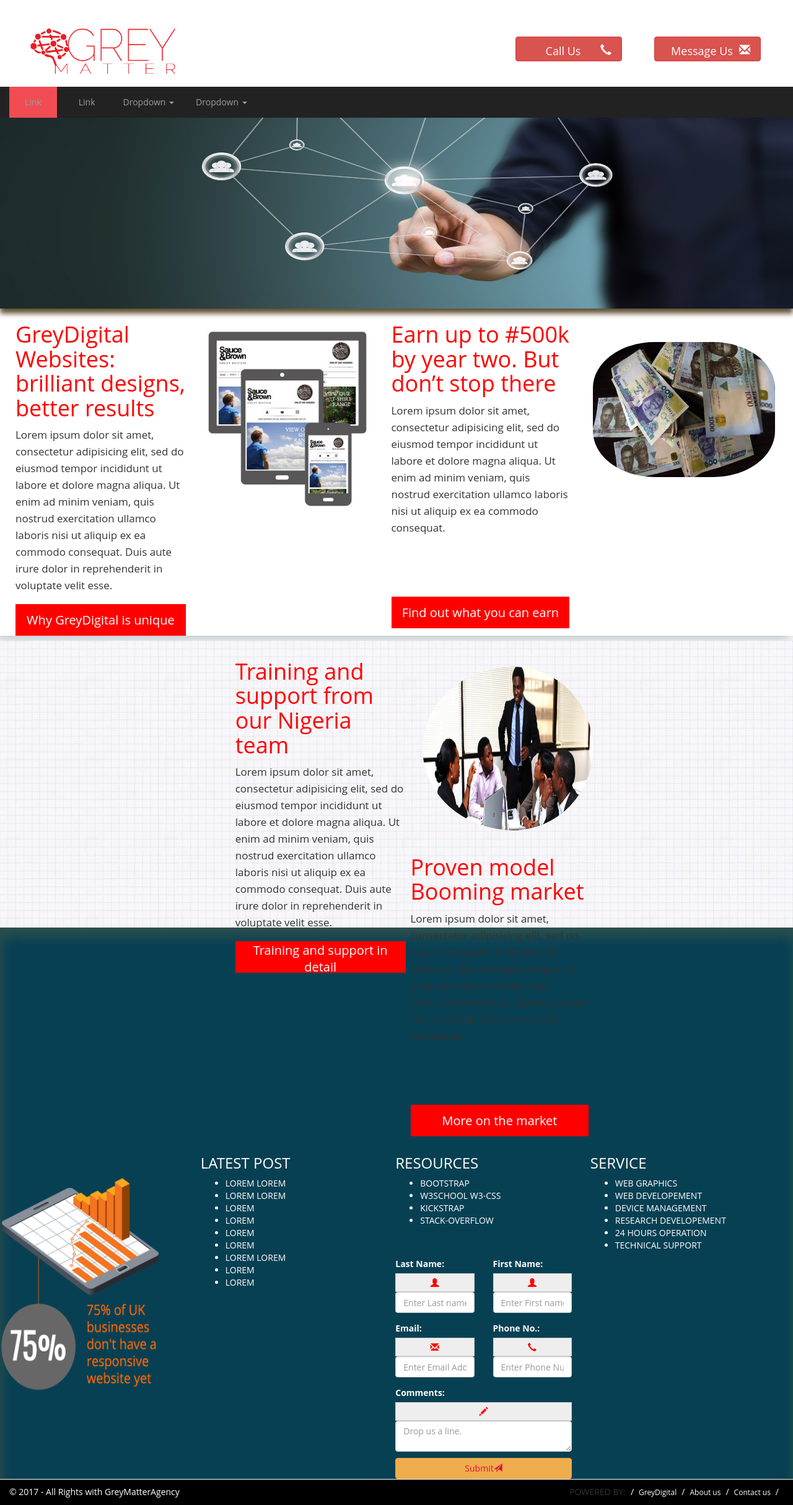
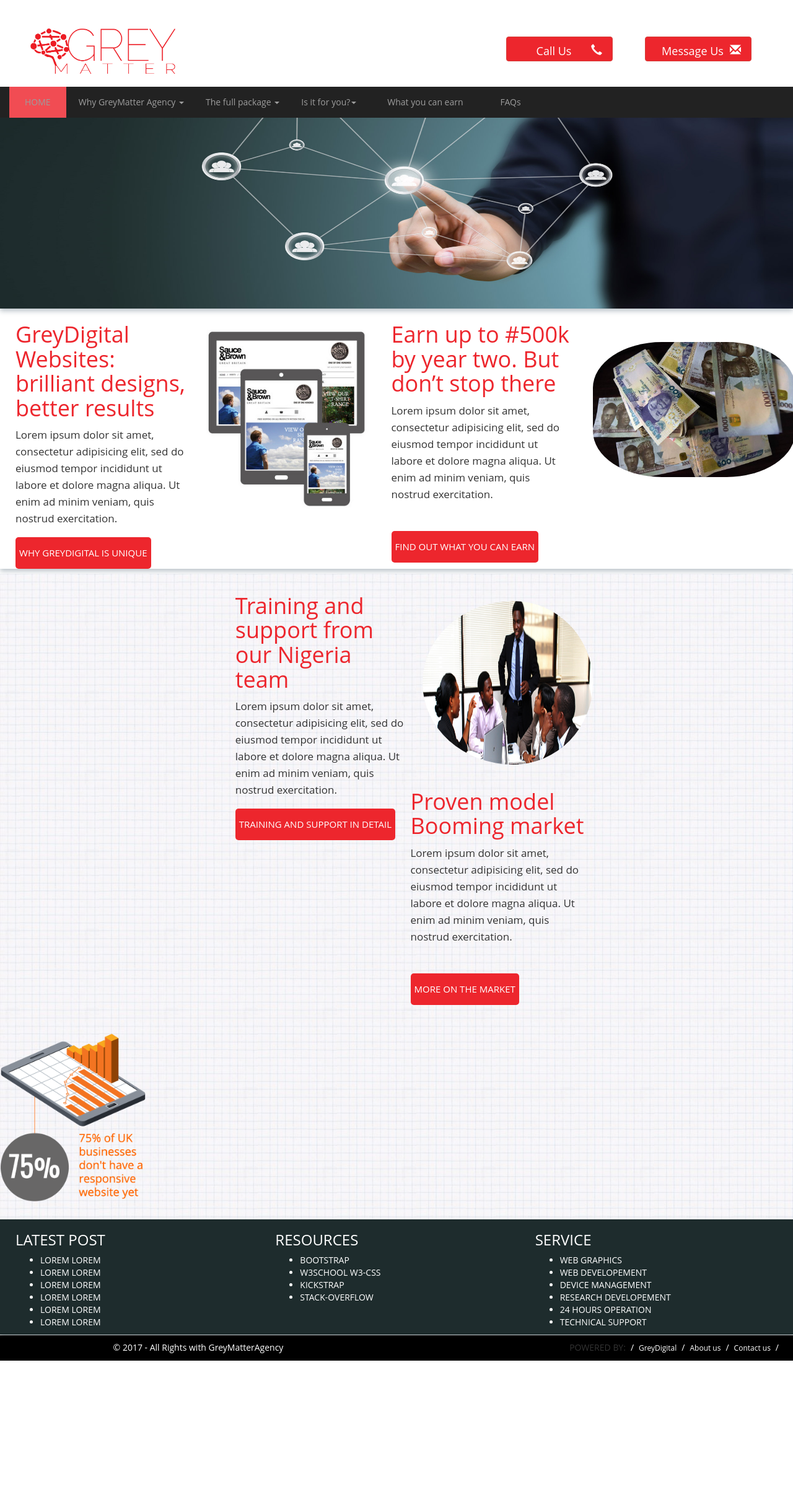
Before and after one commit to biggiedad/greyfranchise, a plain HTML site: page index.html in a window 1280 px wide. Shown: the whole page at 62% size. After the commit the page ends 2196 px from the top, so only its background shows below. Drawn offline with nearby package versions, Linux system fonts and the light colour scheme; a script that the page names is missing; a web font is replaced by a local one.

Commit message:
header.css

```diff
--- /dev/null
+++ b/css/header.css
@@ -0,0 +1,56 @@
+body {
+    margin: 0px;
+    font-family:  "Open Sans",sans-serif;
+}
+.container {
+    width: 100%;
+    margin: 0px;
+    padding: 0px;
+
+}
+.logo {
+    content: url(../images/real.png);
+    margin-top: 30px;
+    height: 100px;
+    padding-left: 38px;
+}
+
+#butt{
+    border-radius: 4px !important;
+    margin-right: 52px;
+    margin-top: 59px;
+    height: 40px;
+    float: right;
+    width: 172px;
+    background-color: #ED262D;
+}
+.navbar-inverse .navbar-nav > li.dropdown:hover > a,
+.navbar-inverse .navbar-nav > li.dropdown:hover > a:hover,
+.navbar-inverse .navbar-nav > li.dropdown:hover > a:focus {
+    background-color: #F14C53;
+    color: #ffff;
+
+}
+li.dropdown:hover > .dropdown-menu {
+    display: block;
+    background-color: #222222;
+    color: #ffff !important;
+    text-align: left;
+}
+.nav > li:hover {
+    background-color: #F14C53 !important;
+}
+
+.bann {
+    content: url(../images/ban2.jpg);
+    width: 100%;
+    height: 318px;
+        box-shadow: 0px 4px 8px 0px rgb(188, 196, 202);
+}
+
+#mynavbar {
+    margin: 0px !important;
+    border-radius: 0px;
+    border-style: none;
+    top: 10px;
+}
--- a/css/styles.css
+++ b/css/styles.css
@@ -22,6 +22,7 @@ body {
     height: 40px;
     float: right;
     width: 172px;
+    background-color: #ED262D;
 }
 .navbar-inverse .navbar-nav > li.dropdown:hover > a,
 .navbar-inverse .navbar-nav > li.dropdown:hover > a:hover,
@@ -44,7 +45,7 @@ li.dropdown:hover > .dropdown-menu {
     content: url(../images/ban2.jpg);
     width: 100%;
     height: 318px;
-        box-shadow: 0px 8px 8px 0px rgb(97, 81, 52);
+        box-shadow: 0px 4px 8px 0px rgb(188, 196, 202);
 }
 
 #mynavbar {
@@ -69,7 +70,7 @@ li.dropdown:hover > .dropdown-menu {
 
 }
 h1 {
-    color: red;
+    color: #ED262D;
     font-stretch: condensed
 }
 td {
@@ -78,26 +79,30 @@ td {
     width: 100%;
 }
 #butt1 {
-    width: 100%;
-    background-color: red;
+    width: auto;
+    background-color: #ED262D;
     color: white;
-    font-size: 20px;
+    font-size: 15px;
     border: none;
     height: 51px;
     margin-top: 17px;
+    border-radius: 5px;
+    text-transform: uppercase;
 }
 #butt2 {
-    width: 100%;
-    background-color: red;
+    width: auto;
+    background-color: #ED262D;
     color: white;
-    font-size: 20px;
+    font-size: 15px;
     border: none;
     height: 51px;
-    margin-top: 98px;
+    margin-top: 46px;
+    border-radius: 5px;
+    text-transform: uppercase;
 }
 .bann1 {
     content: url(../images/im1.jpg);
-    width: 100%;
+    width: auto;
     height: 311px;
     margin-top: 52px;
     padding-left: 0px;
@@ -107,7 +112,7 @@ td {
 
 .bann2 {
     content: url(../images/im2.jpg);
-    width: 100%;
+    width: auto;
     height: 218px;
     margin-top: 72px;
     margin-left: -13px;
@@ -115,9 +120,9 @@ td {
 }
 .bann2b {
     content: url(../images/im4.png);
-    width: 100%;
-    height: 388px;
-    margin-top: 48px;
+    width: auto;
+    height: 307px;
+    margin-top: 29px;
     margin-left: -13px;
     border-radius: 34%;
 }
@@ -134,15 +139,15 @@ td {
 }
 
 #con {
-    background-color: #084053;
+    background-color: #1E2C2D;
     color: white;
     margin-bottom: -96px;
     padding-left: 25px;
     padding-right: 12px;
-    width: 100%;
-        box-shadow: inset 2px 14px 20px 0px rgba(214, 157, 54, 0.18);
+    width: auto;
+   box-shadow: 0px 4px 8px 0px rgb(188, 196, 202);
 }
-}
+
 #con-f {
     background-color:#084053;
 }
@@ -157,20 +162,20 @@ td {
 #cont {
     background-image: url(../images/bg.jpg);
     width: 100%;
-        height: 463px;
+        height: auto;
 }
 .row {
     margin-right: 0px;
 }
 i {
-    color: red;
+    color: #ED262D;
 }
 .copyright {
     min-height:40px;
      background-color:#000000;
  }
  .copyright p {
-    text-align:left;
+    text-align:center;
     color:#FFF;
     padding:10px 0;
     margin-bottom:0px;
@@ -194,3 +199,6 @@ i {
   color:#FFF;
    font-size:12px;
 }
+.footul li a{
+    color: #fff;
+}
--- a/index.html
+++ b/index.html
@@ -9,18 +9,11 @@
   <link rel="stylesheet" href="css/bootstrap/css/bootstrap.min.css">
   <link rel="stylesheet" href="css/bootstrap/css/bootstrap.theme.min.css">
   <link rel="stylesheet" href="css/styles.css">
-  <!-- <link rel="stylesheet" href="https://maxcdn.bootstrapcdn.com/bootstrap/3.3.2/css/bootstrap.min.css">
-  <!-- Optional theme
-  <link rel="stylesheet" href="https://maxcdn.bootstrapcdn.com/bootstrap/3.3.2/css/bootstrap-theme.min.css">
-  <script src="https://ajax.googleapis.com/ajax/libs/jquery/1.11.1/jquery.min.js"></script>
-  <!-- Latest compiled and minified JavaScript
-  <script src="https://maxcdn.bootstrapcdn.com/bootstrap/3.3.2/js/bootstrap.min.js"></script> -->
   <link href="https://fonts.googleapis.com/css?family=IM+Fell+French+Canon|Nosifer|Roboto" rel="stylesheet">
   <link href='https://fonts.googleapis.com/css?family=Oxygen:400,300,700' rel='stylesheet' type='text/css'>
   <link href='https://fonts.googleapis.com/css?family=Lora' rel='stylesheet' type='text/css'>
   <link rel="stylesheet" href="https://cdnjs.cloudflare.com/ajax/libs/font-awesome/4.7.0/css/font-awesome.min.css">
   <link rel="stylesheet" href="https://cdnjs.cloudflare.com/ajax/libs/animate.css/3.5.2/animate.min.css">
-
   <script>
     if (window.location.search.indexOf('formsent=yes') > -1) {
       alert('Submitted successfully! We will get back soon');
@@ -33,11 +26,11 @@
  <header> <!-- Begin Header -->
     <div class="container">
       <div class="row">
-        <div class="col-md-6">
+        <div class="col-xs-12 col-md-6 col-lg-6">
           <a href="index.html"><div class="logo">
           </div></a>
         </div>
-          <div class="col-md-6-6">
+          <div class="col-xs-12 col-md-6 col-lg-6">
                 <a href="contact.html"><button id="butt" class="btn btn-lg btn-danger"><span class="glyphicon glyphicon-envelope pull-right"></span> Message Us</button></a>
                 <a href="tel:+2348103090436"><button id="butt" class="btn btn-lg btn-danger"><span class="glyphicon glyphicon-earphone pull-right"></span> Call Us</button></a>
           </div>
@@ -58,32 +51,43 @@
           </button>
         </div>
         <!-- Collect the nav links, forms, and other content for toggling -->
-        <div class="collapse navbar-collapse" id="ynavbar">
+        <div class="collapse navbar-collapse">
           <ul class="nav navbar-nav">
-            <li style="padding-left: 10px; padding-right: 10px; background-color: #F14C53 !important; cursor: none;"><a>Link</a></li>
-            <li style="padding-left: 20px; padding-right: 10px;"><a href="#">Link</a></li>
+            <li style="padding-left: 10px; padding-right: 10px; background-color: #F14C53 !important; cursor: none;"><a>HOME</a></li>
             <li class="dropdown">
-              <a href="#" class="dropdown-toggle" style="padding-left: 20px;" data-toggle="dropdown">Dropdown <b class="caret"></b></a>
+              <a href="#" class="dropdown-toggle" style="padding-left: 20px;" data-toggle="dropdown">Why GreyMatter Agency <b class="caret"></b></a>
               <ul class="dropdown-menu">
-                <li><a href="#">Action</a></li>
-                <li><a href="#">Another action</a></li>
-                <li><a href="#">Something else here</a></li>
-                <li class="divider"></li>
-                <li><a href="#">Separated link</a></li>
-                <li class="divider"></li>
-                <li><a href="#">One more separated link</a></li>
+                <li><a href="#">The Product</a></li>
+                <li><a href="#">The Market</a></li>
+                <li><a href="#">The Team</a></li>
+                <!-- <li class="divider"></li> -->
+                <li><a href="#">About Us</a></li>
+                <!-- <li class="divider"></li>
+                <li><a href="#">One more separated link</a></li> -->
               </ul>
             </li>
             <li class="dropdown">
-              <a href="#" class="dropdown-toggle" data-toggle="dropdown" style="padding-left: 20px;">Dropdown <b class="caret"></b></a>
+              <a href="#" class="dropdown-toggle" data-toggle="dropdown" style="padding-left: 20px;">The full package <b class="caret"></b></a>
               <ul class="dropdown-menu">
-                <li><a href="#">Action</a></li>
-                <li><a href="#">Another action</a></li>
-                <li><a href="#">Something else here</a></li>
+                <li><a href="#">The Franchise Package</a></li>
+                <li><a href="#">Training and Support</a></li>
+                <!-- <li><a href="#">Something else here</a></li>
                 <li class="divider"></li>
-                <li><a href="#">Separated link</a></li>
+                <li><a href="#">Separated link</a></li> -->
               </ul>
             </li>
+            <li class="dropdown">
+              <a href="#" class="dropdown-toggle" data-toggle="dropdown" style="padding-left: 20px;">Is it for you?<b class="caret"></b></a>
+              <ul class="dropdown-menu">
+                <li><a href="#">What do our franchisees do</a></li>
+                <li><a href="#">Are you right for GreyMatter Agency?</a></li>
+                <li><a href="#">Meet our franchisees</a></li>
+                <!-- <li class="divider"></li>
+                <li><a href="#">Separated link</a></li> -->
+              </ul>
+            </li>
+             <li style="padding-left: 20px; padding-right: 10px;"><a href="#">What you can earn</a></li>
+              <li style="padding-left: 20px; padding-right: 10px;"><a href="#">FAQs</a></li>
           </ul>
         </div><!-- /.navbar-collapse -->
       </div><!-- /.container-fluid -->
@@ -93,9 +97,9 @@
       </div>
 </div>
 
-<div class="container" style="margin-bottom: 8px; margin-right: 0px; box-shadow:-5px 4px 20px 3px rgb(188, 196, 202);">
+<div class="container" style="margin-bottom: 8px; margin-right: 0px; box-shadow: 0px 4px 8px 0px rgb(188, 196, 202);">
   <div class="row" style="margin-right: 0px; margin-top: -18px;">
-    <div id="tab1" class="col-xs-6 col-md-3">
+    <div id="tab1" class="col-xs-12 col-sm-6 col-md-3 col-lg-3">
       <table>
         <tr>
           <th><h1>GreyDigital Websites: brilliant designs, better results</h1></th>
@@ -104,8 +108,7 @@
           <td>
             Lorem ipsum dolor sit amet, consectetur adipisicing elit, sed do eiusmod
             tempor incididunt ut labore et dolore magna aliqua. Ut enim ad minim veniam,
-            quis nostrud exercitation ullamco laboris nisi ut aliquip ex ea commodo
-            consequat. Duis aute irure dolor in reprehenderit in voluptate velit esse.
+            quis nostrud exercitation.
           </td>
           </tr>
           <tr>
@@ -115,13 +118,13 @@
           </tr>
           </table>
     </div>
-    <div class="col-xs-5 col-md-3">
+    <div class="col-xs-12 col-sm-6 col-md-3 col-lg-3">
       <div class="bann1">
 
       </div>
 
     </div>
-    <div id="tab2" class="col-xs-7 col-md-3">
+    <div id="tab2" class="col-xs-12 col-sm-6 col-md-3 col-lg-3">
       <table>
         <tr>
           <th><h1>Earn up to #500k by year two. But don’t stop there</h1></th>
@@ -130,8 +133,7 @@
           <td>
             Lorem ipsum dolor sit amet, consectetur adipisicing elit, sed do eiusmod
             tempor incididunt ut labore et dolore magna aliqua. Ut enim ad minim veniam,
-            quis nostrud exercitation ullamco laboris nisi ut aliquip ex ea commodo
-            consequat.
+            quis nostrud exercitation.
           </td>
           </tr>
           <tr>
@@ -141,7 +143,7 @@
           </tr>
           </table>
     </div>
-   <div class="col-xs-5 col-md-3">
+   <div class="col-xs-12 col-sm-6 col-md-3 col-lg-3">
     <div class="bann2">
 
     </div>
@@ -151,8 +153,8 @@
 </div>
 
 <div class="container" id="cont">
-  <div class="row" style="margin-right: 0px !important; margin-top: -18px;">
-    <div id="tab1" class="col-xs-6 col-md-3">
+  <div class="row" style="margin-right: 0px !important; margin-top: -26px;">
+    <div id="tab1" class="col-xs-12 col-sm-6 col-md-3 col-lg-3">
       <table>
         <tr>
           <th><h1>Training and support from our Nigeria team </h1></th>
@@ -161,8 +163,7 @@
           <td>
             Lorem ipsum dolor sit amet, consectetur adipisicing elit, sed do eiusmod
             tempor incididunt ut labore et dolore magna aliqua. Ut enim ad minim veniam,
-            quis nostrud exercitation ullamco laboris nisi ut aliquip ex ea commodo
-            consequat. Duis aute irure dolor in reprehenderit in voluptate velit esse.
+            quis nostrud exercitation.
           </td>
           </tr>
           <tr>
@@ -172,13 +173,13 @@
           </tr>
           </table>
     </div>
-    <div class="col-xs-5 col-md-3">
+    <div class="col-xs-12 col-sm-6 col-md-3 col-lg-3">
       <div class="bann1b">
 
       </div>
 
     </div>
-    <div id="tab2" class="col-xs-7 col-md-3">
+    <div id="tab2" class="col-xs-12 col-sm-6 col-md-3 col-lg-3">
       <table>
         <tr>
           <th><h1>Proven model Booming market</h1></th>
@@ -187,8 +188,7 @@
           <td>
             Lorem ipsum dolor sit amet, consectetur adipisicing elit, sed do eiusmod
             tempor incididunt ut labore et dolore magna aliqua. Ut enim ad minim veniam,
-            quis nostrud exercitation ullamco laboris nisi ut aliquip ex ea commodo
-            consequat.
+            quis nostrud exercitation.
           </td>
           </tr>
           <tr>
@@ -198,7 +198,7 @@
           </tr>
           </table>
     </div>
-   <div class="col-xs-5 col-md-3">
+   <div class="col-xs-12 col-sm-6 col-md-3 col-lg-3">
     <div class="bann2b">
 
     </div>
@@ -211,41 +211,39 @@
 <div class="container-fluid" id="con-f">
         <div class="container" id="con">
         <div class="row">
-          <div class="col-lg-3 col-md-12 col-sm-12 col-xs-12">
+          <div class="col-lg-4 col-md-12 col-sm-12 col-xs-12">
             <h3>LATEST POST</h3>
-            <ul class="w3-ul w3-hoverable">
-              <li>LOREM LOREM</li>
-              <li>LOREM LOREM</li>
-              <li>LOREM</li>
-              <li>LOREM</li>
-              <li>LOREM</li>
-              <li>LOREM</li>
-              <li>LOREM LOREM</li>
-              <li>LOREM</li>
-              <li>LOREM</li>
+            <ul class="footul">
+              <li><a href="">LOREM LOREM</li></a>
+              <li><a href="">LOREM LOREM</li></a>
+              <li><a href="">LOREM LOREM</li></a>
+              <li><a href="">LOREM LOREM</li></a>
+              <li><a href="">LOREM LOREM</li></a>
+              <li><a href="">LOREM LOREM</li></a>
+
             </ul>
           </div>
-          <div class="col-lg-3 col-md-12 col-sm-12 col-xs-12">
+          <div class="col-lg-4 col-md-12 col-sm-12 col-xs-12">
             <h3>RESOURCES</h3>
-            <ul class="w3-ul w3-hoverable">
-              <li>BOOTSTRAP</li>
-              <li>W3SCHOOL W3-CSS</li>
-              <li>KICKSTRAP</li>
-              <li>STACK-OVERFLOW</li>
+            <ul class="footul">
+              <li><a href="">BOOTSTRAP</a></li>
+              <li><a href="">W3SCHOOL W3-CSS</a></li>
+              <li><a href="">KICKSTRAP</a></li>
+              <li><a href="">STACK-OVERFLOW</a></li>
             </ul>
           </div>
-          <div class="col-lg-3 col-md-12 col-sm-12 col-xs-12">
+          <div class="col-lg-4 col-md-12 col-sm-12 col-xs-12">
             <h3>SERVICE</h3>
-            <ul class="w3-ul w3-hoverable">
-              <li>WEB GRAPHICS</li>
-              <li>WEB DEVELOPEMENT</li>
-              <li>DEVICE MANAGEMENT</li>
-              <li>RESEARCH DEVELOPEMENT</li>
-              <li>24 HOURS OPERATION</li>
-              <li>TECHNICAL SUPPORT</li>
+            <ul class="footul">
+              <li><a href="">WEB GRAPHICS</a></li>
+              <li><a href="">WEB DEVELOPEMENT</a></li>
+              <li><a href="">DEVICE MANAGEMENT</a></li>
+              <li><a href="">RESEARCH DEVELOPEMENT</a></li>
+              <li><a href="">24 HOURS OPERATION</a></li>
+              <li><a href="">TECHNICAL SUPPORT</a></li>
             </ul>
           </div>
-          <div class="col-lg-3 col-md-12 col-sm-12 col-xs-12">
+         <!--  <div class="col-lg-3 col-md-12 col-sm-12 col-xs-12">
             <form name="contact_form" id="contact_form" class="form-horizontal"  enctype="multipart/form-data" action="php/contact_form.php" method="POST">
           <div class="form-group form_wrap">
 
@@ -259,7 +257,7 @@
                    <span id="gly" class="input-group-addon"><i class="glyphicon glyphicon-user"></i></span>
              <input type="text" class="form-control" name="fname" id="fname" placeholder="Enter First name" required>
                </div>
-         </div><!--/form-group-->
+         </div><!--/form-group
 
  <div class="form-group form_wrap">
                <div class="col-sm-6">
@@ -272,7 +270,7 @@
                   <span id="gly" class="input-group-addon"><i class="glyphicon glyphicon-earphone"></i></span>
              <input type="text" class="form-control" name="number" id="number" placeholder="Enter Phone Number" required>
                </div>
-         </div><!--/form-group-->
+         </div><!--/form-group
 
          <div class="form-group form_wrap">
                <div class="col-sm-12">
@@ -280,10 +278,10 @@
                   <span id="gly" class="input-group-addon"><i class="glyphicon glyphicon-pencil"></i></span>
              <textarea type="text" class="form-control" name="message" id="message" placeholder="Drop us a line." required style="max-height: 60px; height: 50px; width: 100%; max-width: 100%;}"></textarea>
                </div>
-               </div><!--/form-group-->
+               </div><!--/form-group
           <button type="submit" class="btn btn-warning" style="float: right;">Submit<span class="glyphicon glyphicon-send"></span></button>
           </form>
-          </div>
+          </div> -->
       </div>
 </div>
 <div class="copyright" style="margin-top: 97px;">
```
Also changed, not shown: header.html (added, +98 -0 lines).
